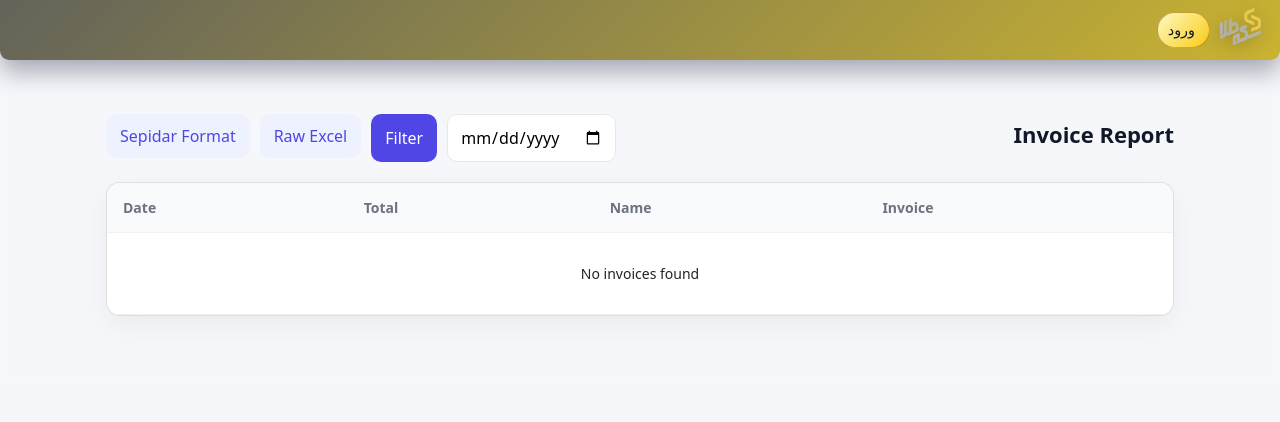
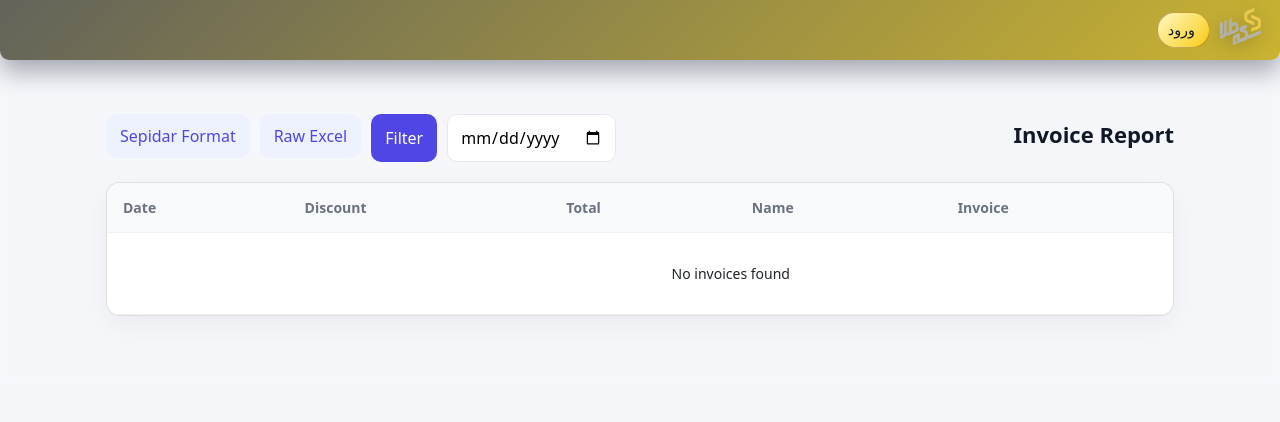
Before and after one commit to Milad-mj22/Seketala_Kitchen_Flow, a Django app: page /data_analysis/report/ in a window 1280 px wide. Shown: the top 422 px of the page. Run offline with Django 3.2, Linux system fonts and the light colour scheme; data that the repository does not hold is empty; parts of the project's set-up code (start-up, migrations or seed data) failed here and were passed over; some libraries are stand-ins or nearby versions.

Commit message:
add discount

```diff
--- a/DataAnalysis/templates/invoice_report.html
+++ b/DataAnalysis/templates/invoice_report.html
@@ -164,6 +164,7 @@ tr.clickable:hover {
                     <th>Invoice</th>
                     <th>Name</th>
                     <th>Total</th>
+                    <th>Discount</th>
                     <th>Date</th>
                 </tr>
             </thead>
@@ -174,6 +175,7 @@ tr.clickable:hover {
                     <td>{{ invoice.invoice_number }}</td>
                     <td>{{ invoice.name }}</td>
                     <td>{{ invoice.total_price }}</td>
+                    <td>{{ invoice.discount }}</td>
                     <td>{{ invoice.created_at|date:"Y-m-d H:i" }}</td>
                 </tr>
                 {% empty %}
@@ -198,6 +200,7 @@ tr.clickable:hover {
         <p><strong>Nahveh:</strong> <span id="m_nahveh"></span></p>
         <p><strong>Date:</strong> <span id="m_date"></span></p>
         <p><strong>Total:</strong> <span id="m_total"></span></p>
+        <p><strong>Discount :</strong> <span id="m_disc"></span></p>
 
         <hr style="margin:16px 0">
 
@@ -208,6 +211,7 @@ tr.clickable:hover {
                     <th>Price</th>
                     <th>Qty</th>
                     <th>Total</th>
+                    <th>Discount</th>
                 </tr>
             </thead>
             <tbody id="m_items"></tbody>
@@ -243,6 +247,7 @@ function openModal(event, invoiceNumber) {
             document.getElementById("m_nahveh").innerText = data.nahveh;
             document.getElementById("m_date").innerText = data.created_at;
             document.getElementById("m_total").innerText = data.total_price;
+            document.getElementById("m_disc").innerText = data.discount;
 
             const itemsBody = document.getElementById("m_items");
             itemsBody.innerHTML = "";
@@ -253,6 +258,7 @@ function openModal(event, invoiceNumber) {
                         <td>${item.price}</td>
                         <td>${item.quantity}</td>
                         <td>${item.total}</td>
+
                     </tr>
                 `;
             });
--- a/DataAnalysis/views.py
+++ b/DataAnalysis/views.py
@@ -250,9 +250,9 @@ def calc_nahve_pardakh(request):
         if 'اسنپ' not in invoice.name:
             methods = extract_payment_methods(invoice.nahveh)
             for method in methods:
-                totals[method] += invoice.total_price
+                totals[method] += invoice.total_price - invoice.discount
         else:
-            totals['اسنپ'] += invoice.total_price
+            totals['اسنپ'] += invoice.total_price - invoice.discount
 
     context = {
         'selected_date': selected_date,
@@ -391,6 +391,7 @@ def invoice_detail_api(request, invoice_number):
         "nahveh": invoice.nahveh,
         "created_at": invoice.created_at.strftime("%Y-%m-%d %H:%M"),
         "total_price": invoice.total_price,
+        "discount": invoice.discount,
         "items": [
             {
                 "food_name": item.food_name,
--- a/user_management/settings.py
+++ b/user_management/settings.py
@@ -54,9 +54,9 @@ ALLOWED_HOSTS = ['37.191.77.130','192.168.1.107','172.20.10.4','127.0.0.1','0.0.
 
 
 
-CSRF_COOKIE_SECURE = True
-SESSION_COOKIE_SECURE = True
-SECURE_SSL_REDIRECT = True  # Optional, only if not forcing from server
+CSRF_COOKIE_SECURE = False
+SESSION_COOKIE_SECURE = False
+SECURE_SSL_REDIRECT = False  # Optional, only if not forcing from server
 
 
 CSRF_TRUSTED_ORIGINS = [
```
